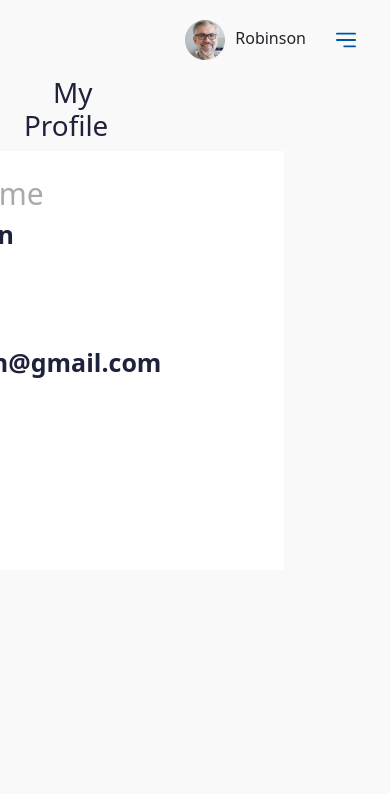
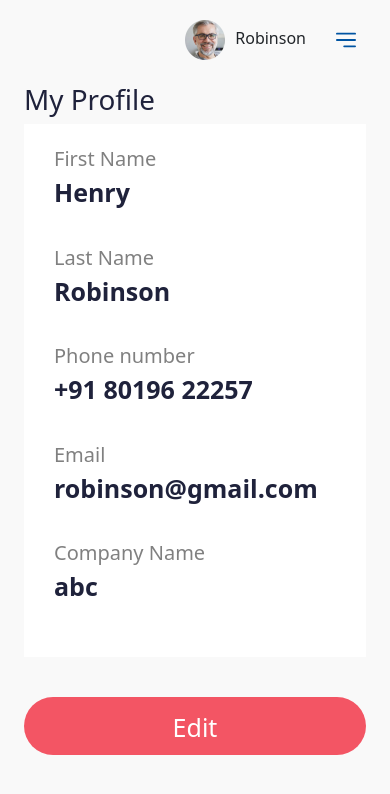
Before and after one commit to harshadatta099/familycentral-fp, an Angular app: page /profile in a window 390 px wide. Shown: the top 794 px of the page. Built offline with nearby package versions, Linux system fonts and the light colour scheme.

Commit message:
updated!

```diff
--- a/src/app/components/profile/profile.component.css
+++ b/src/app/components/profile/profile.component.css
@@ -1,59 +1,160 @@
-.profile{
-    margin-left: 200px;
-}
-body h1 {
-    color: #1F223B;
-    float: left;
 
-}
-.city {
+.account {
+  display: flex;
+  flex-wrap: wrap;
+  justify-content: space-between;
+  padding: 20px 0;
   background-color: white;
   color: #1F223B;
   width: 1097px;
-    height: 60%;
-    margin-top: 0%;
-    margin-right:24%;
   padding: 20px;
-    float: right;
+  float: none;
+}
+
+.label-group {
+  display: flex;
+  flex-wrap: wrap;
+  width: 50%;
+  padding-bottom: 15px;
+  flex-direction: column;
+  padding-left: 10px;
+  color: grey;
+  font-size: 20px;
 
 }
 
 
-  .first{
-    margin-top: 0%;
-   list-style-type: none;
-   color:darkgrey;
-   font-size:30px;
+.my-profile {
+  margin-left: 4%;
+  display: flex;
+  flex-direction: column;
+  max-width: 80%;
+  /* margin: 0%; */
+}
 
 
+  .my-profile-heading {
+    color: #1F223B;
+    padding-top: 6%;
   }
-  .first li {
-    padding-bottom: 30px;
-  }
-  .first p {
-    color: #1F223B;
+
+
+
+  .custom-button {
+    border-radius: 30px;
+    background: #F35564;
+    backdrop-filter: blur(7.5px);
+    display: flex;
+    width: 203px;
+    padding: 12px 0px 9px 0px;
+    justify-content: center;
+    align-items: center;
+    color: #fff;
+    text-decoration: none;
+    margin-top: 40px;
     font-size: 25px;
 }
-  .second {
-    float:right;
-    margin-top: auto;
-    list-style-type: none;
-    padding-right: 10%;
+
+/* Add hover effect */
+.custom-button:hover {
+    background: #FF3B4A;
 
 }
-  .second p {
+
+
+div p {
   color: #1F223B;
   font-size: 25px;
 }
 
-  div h1 {
+
+@media only screen and (max-width: 1680px) {
+
+  .account {
+    background-color: white;
     color: #1F223B;
-    text-align:right;
-    margin-right: 80%;
+    width: 1097px;
+    padding: 20px;
+    float: right;
+  }
+  .my-profile-heading {
+    color: #1F223B;
+    padding-top: 2%;
   }
 
 
+}
+@media only screen and (max-width: 1680px) {
 
+  .account {
+    background-color: white;
+    color: #1F223B;
+    width: 1097px;
+    padding: 20px;
+    float: right;
+  }
+  .my-profile-heading {
+    color: #1F223B;
+    margin-right: 73%;
+    padding-top: 2%;
+  }
+
+
+}
+
+
+@media only screen and (min-width: 1201px) and (max-width: 1680px) {
+  .account {
+    background-color: white;
+    color: #1F223B;
+    width: 915px;
+    padding: 20px;
+    float: right;
+  }
+  .my-profile-heading {
+    color: #1F223B;
+    padding-top: 2%;
+  }
+  .my-profile {
+    margin-left: 10%;
+  }
+}
+
+/* Medium screen */
+
+@media only screen and (min-width: 992px) and (max-width: 1200px) {
+  .account {
+    background-color: white;
+    color: #1F223B;
+    width: 724px;
+    padding: 20px;
+    float: right;
+  }
+  .my-profile-heading {
+    color: #1F223B;
+  }
+  .my-profile {
+    margin-left: 14%;
+  }
+
+}
+
+@media only screen and (min-width: 880px) and (max-width: 992px) {
+  .account {
+    background-color: white;
+    color: #1F223B;
+    width: 610px;
+    padding: 20px;
+    float: right;
+  }
+  .my-profile {
+    margin-left: 14%;
+  }
+  .my-profile-heading {
+    color: #1F223B;
+    text-align:right;
+    padding-top: 2%;
+  }
   .custom-button {
     border-radius: 30px;
     background: #F35564;
@@ -65,12 +166,66 @@ body h1 {
     justify-content: center;
     align-items: center;
     flex-shrink: 0;
+    /* margin-left:230px; */
     color: #fff;
     text-decoration: none;
-    margin-top: 150px;
+    margin-top: 20px
 }
 
-/* Add hover effect */
-.custom-button:hover {
-    background: #FF3B4A;
  }
+
+@media only screen and (min-width: 768px) and (max-width: 880px) {
+
+  .account {
+    background-color: white;
+    color: #1F223B;
+    width: 610px;
+    padding: 20px;
+    float: right;
+  }
+  .my-profile-heading {
+    color: #1F223B;
+    text-align:right;
+    margin-right: 54%;
+    padding-top: 2%;
+  }
+  .my-profile {
+    margin-left: 10%;
+  }
+}
+
+@media only screen and (max-width: 768px)
+
+{
+  .my-profile {
+    /* padding: 15px; */
+    margin:0;
+    max-width: 100%;
+    padding:0%;
+}
+
+  .account{
+
+    /* margin-bottom: 12px; */
+    width: 100%;
+    display: flex;
+    flex-direction: column;
+    /* max-height: 380px; */
+    float:none;
+
+  }
+  .label-group  {
+    justify-content: space-between;
+    width:100%;
+
+  }
+  .my-profile-heading{
+    color: #1F223B;
+    text-align: left;
+    margin-right: 0;
+    /* padding-top: 6%; */
+}
+.custom-button {
+  width: 100%;
+}
+}
--- a/src/app/components/profile/profile.component.html
+++ b/src/app/components/profile/profile.component.html
@@ -1,19 +1,32 @@
-<div > <h1>My Profile</h1></div>
 
-<div class="city">
+<div class="my-profile">
+       <div class="my-profile-heading" >
+              <h1>My Profile</h1>
+      </div>
+       <div class="account">
 
-       <ul class="first">
-        <ul class="second">
-            <li>Last name<p><b>Robinson</b></p></li>
-           <li>Email<p><b>robinson@gmail.com</b></p></li>
-        </ul>
-        <li>First name<p><b>Henry</b></p> </li>
+              <div class="label-group">
+                     <label> First Name</label>
+                     <p><b>Henry</b></p>
+              </div>
+              <div class="label-group">
+                     <label> Last Name</label>
+                     <p><b>Robinson</b></p>
+              </div>
+              <div class="label-group">
+                     <label> Phone number</label>
+                     <p><b>+91 80196 22257</b></p>
+              </div>
+              <div class="label-group">
+                     <label> Email</label>
+                     <p><b>robinson@gmail.com</b> </p>
+              </div>
+              <div class="label-group">
+                     <label> Company Name</label>
+                     <p><b>abc</b></p>
+              </div>
 
-        <li>Phone number <p><b>+91 80196 22257</b></p></li>
-        <li>Company name<p><b>abc</b></p></li>
-
-       </ul>
-
+       </div>
        <a href="#" class="custom-button">Edit</a>
 
 </div>
--- a/src/app/components/update-documents/update-documents.component.html
+++ b/src/app/components/update-documents/update-documents.component.html
@@ -3,6 +3,7 @@
         <div class="rectangle-div"></div>
         <div class="container">
           <div class="upload-parent">
+
             <div class="upload">
               <div class="browse-files">Browse files</div>
               <b class="drag-and-drop">Drag and drop here</b>
```
Lines whose indentation alone changed are shown as unchanged.
